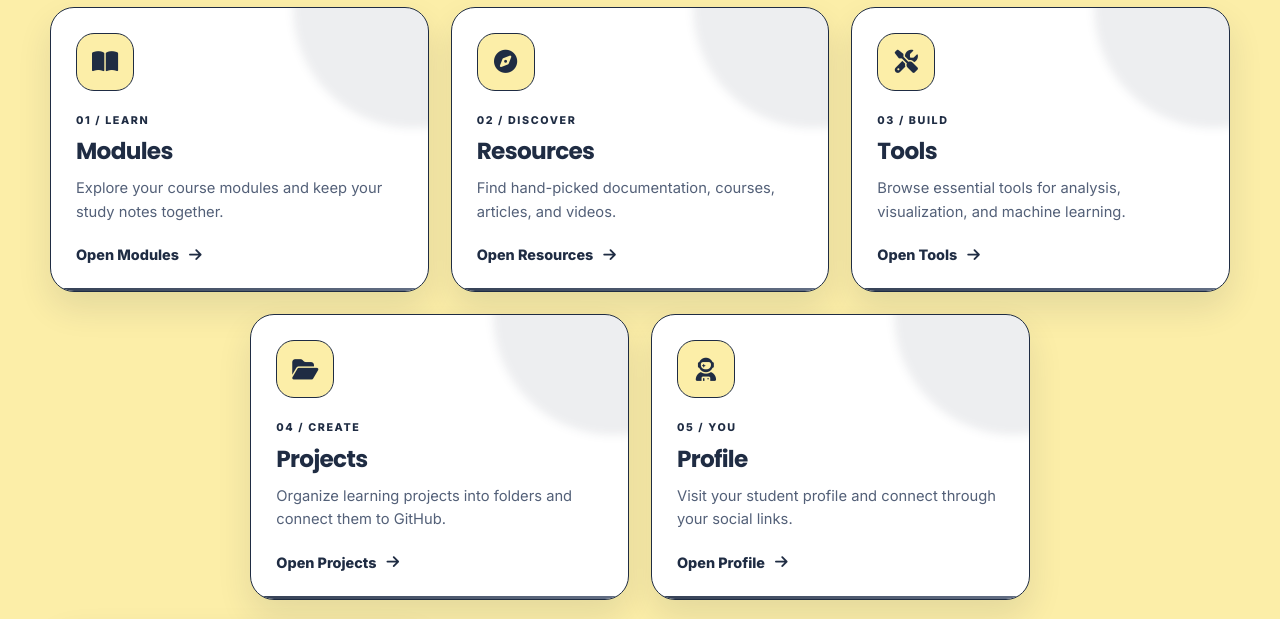
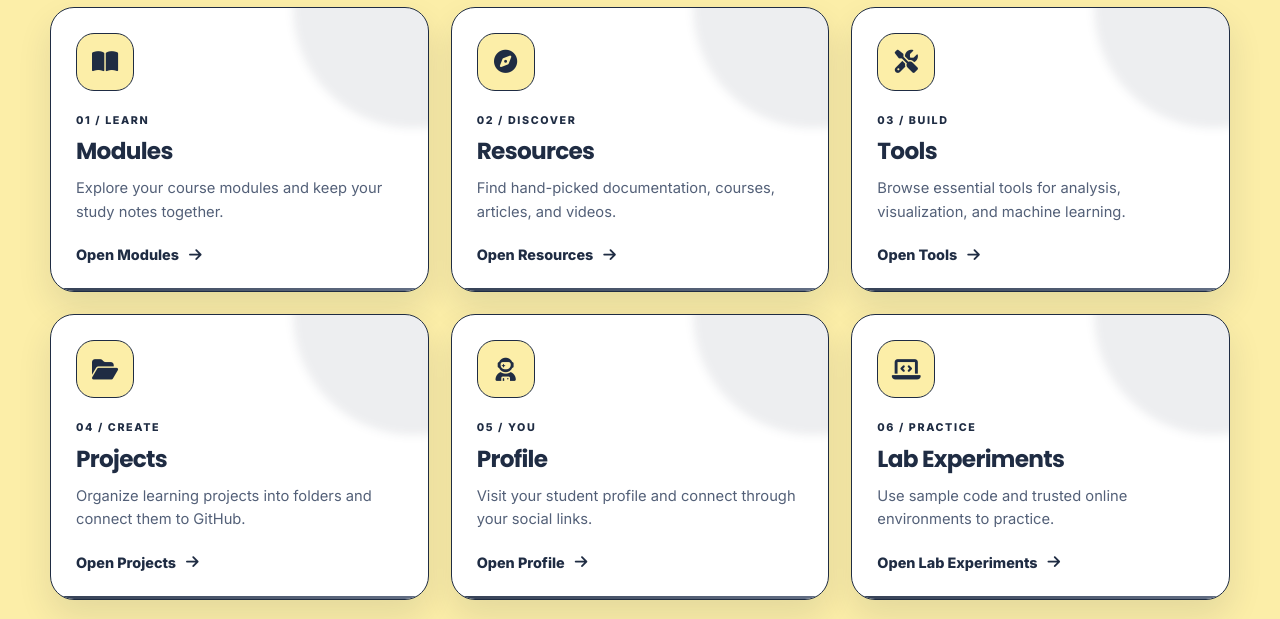
Before and after one commit to SanaAfia/DataOrbit, a website: page index.html in a window 1280 px wide. Shown: the part 576-1195 px from the top of the page. Drawn offline with Linux system fonts and the light colour scheme.

Commit message:
Keep project and profile cards beside lab
Remove the desktop offset so Projects, Profile, and Lab Experiments fit together on the same dashboard row.

Co-authored-by: Copilot <223556219+Copilot@users.noreply.github.com>

```diff
--- a/style.css
+++ b/style.css
@@ -1779,10 +1779,6 @@ h3,
   background: linear-gradient(145deg, rgba(35, 87, 128, 0.68), rgba(16, 24, 40, 0.94) 70%);
   box-shadow: 0 18px 42px rgba(0, 0, 0, 0.2);
   transition: transform 240ms ease, border-color 240ms ease, box-shadow 240ms ease;
-}
-
-.dashboard-card:nth-child(4) {
-  grid-column: 2 / span 2;
 }
 
 .dashboard-card::before {
```
